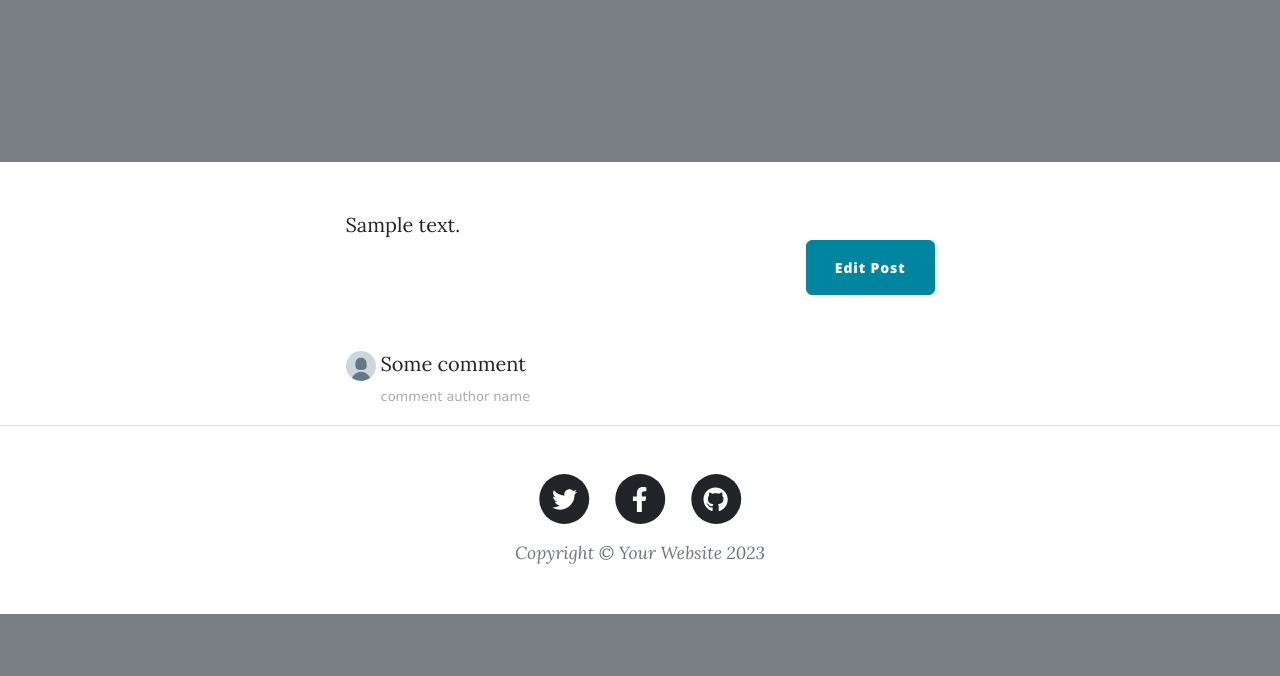
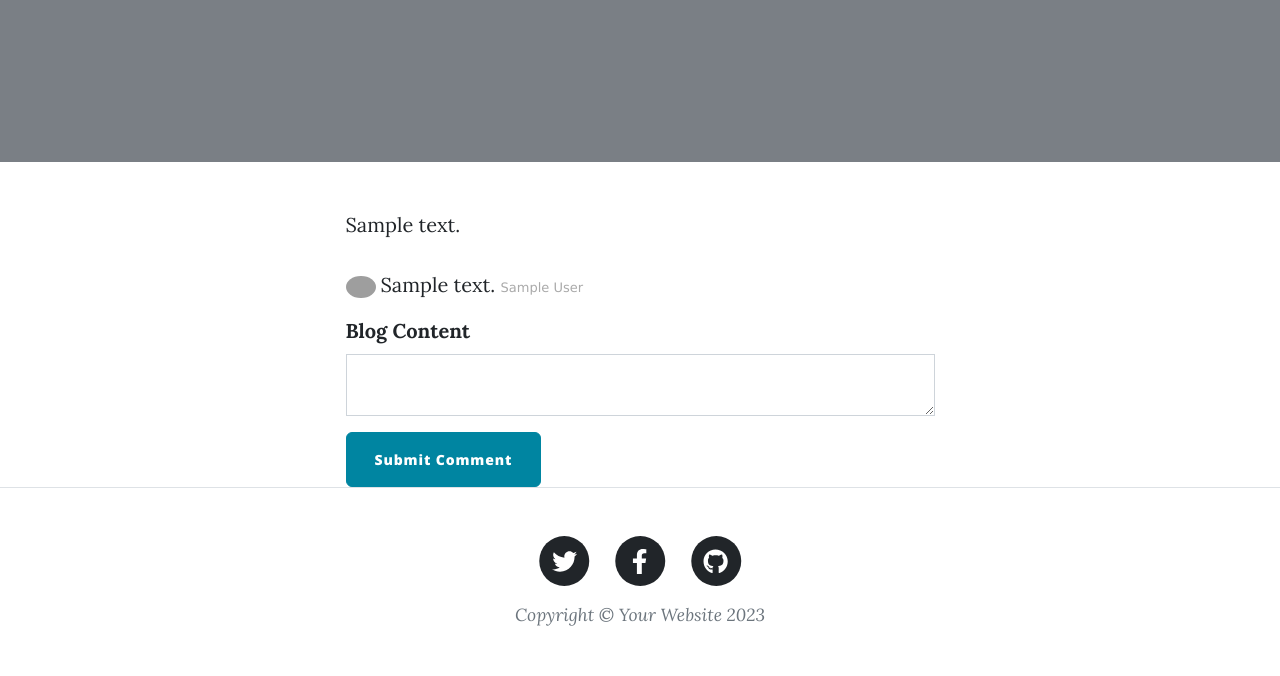
Before and after one commit to Zorya49/pythonTraining_100DaysOfCode, a Flask app: page /post/1 in a window 1280 px wide. Shown: the part 404-1080 px from the top of the page. Before the commit the page ends 1018 px from the top, so only its background shows below. Run offline with Flask 3, Linux system fonts and the light colour scheme; tables that the repository leaves empty hold one stand-in row (values such as "Sample post"); grey boxes marked "Sample" are stand-in pictures; some libraries are stand-ins or nearby versions; grey boxes are pictures that could not be loaded.

Commit message:
Adding day 69 final code.

```diff
--- a/day69-blog_capstone_p4_users/forms.py
+++ b/day69-blog_capstone_p4_users/forms.py
@@ -13,7 +13,6 @@ class CreatePostForm(FlaskForm):
     submit = SubmitField("Submit Post")
 
 
-# TODO: Create a RegisterForm to register new users
 class RegisterForm(FlaskForm):
     email = EmailField("Email", validators=[DataRequired()])
     password = PasswordField("Password", validators=[DataRequired(), Length(min=8, message='Too short')])
@@ -21,11 +20,12 @@ class RegisterForm(FlaskForm):
     submit = SubmitField("Sign me up!")
 
 
-# TODO: Create a LoginForm to login existing users
 class LoginForm(FlaskForm):
     email = EmailField("Email", validators=[DataRequired()])
     password = PasswordField("Password", validators=[DataRequired()])
     submit = SubmitField("Log me in!")
 
 
-# TODO: Create a CommentForm so users can leave comments below posts
+class CommentForm(FlaskForm):
+    text = CKEditorField("Blog Content", validators=[DataRequired()])
+    submit = SubmitField("Submit Comment")
--- a/day69-blog_capstone_p4_users/main.py
+++ b/day69-blog_capstone_p4_users/main.py
@@ -10,7 +10,7 @@ from sqlalchemy import Integer, String, Text
 from functools import wraps
 from werkzeug.security import generate_password_hash, check_password_hash
 # Import your forms from the forms.py
-from forms import CreatePostForm, RegisterForm, LoginForm
+from forms import CreatePostForm, RegisterForm, LoginForm, CommentForm
 
 
 app = Flask(__name__)
@@ -33,26 +33,48 @@ login_manager = LoginManager()
 login_manager.init_app(app)
 login_manager.login_view = 'login'
 
+gravatar = Gravatar(app,
+                    size=100,
+                    rating='g',
+                    default='retro',
+                    force_default=False,
+                    force_lower=False,
+                    use_ssl=False,
+                    base_url=None)
+
 
 # CONFIGURE TABLES
 class BlogPost(db.Model):
     __tablename__ = "blog_posts"
     id: Mapped[int] = mapped_column(Integer, primary_key=True)
+    author_id: Mapped[int] = mapped_column(Integer, db.ForeignKey('users.id'))
+    author = relationship("User", back_populates="posts")
     title: Mapped[str] = mapped_column(String(250), unique=True, nullable=False)
     subtitle: Mapped[str] = mapped_column(String(250), nullable=False)
     date: Mapped[str] = mapped_column(String(250), nullable=False)
     body: Mapped[str] = mapped_column(Text, nullable=False)
-    author: Mapped[str] = mapped_column(String(250), nullable=False)
     img_url: Mapped[str] = mapped_column(String(250), nullable=False)
+    comments = relationship("Comment", back_populates="parent_post")
 
 
-# TODO: Create a User table for all your registered users.
+class Comment(db.Model):
+    __tablename__ = "comments"
+    id: Mapped[int] = mapped_column(Integer, primary_key=True)
+    text: Mapped[str] = mapped_column(Text, nullable=False)
+    author_id: Mapped[int] = mapped_column(Integer, db.ForeignKey('users.id'))
+    comment_author = relationship("User", back_populates="comments")
+    post_id: Mapped[int] = mapped_column(Integer, db.ForeignKey('blog_posts.id'))
+    parent_post = relationship("BlogPost", back_populates="comments")
+
+
 class User(UserMixin, db.Model):
     __tablename__ = "users"
     id: Mapped[int] = mapped_column(Integer, primary_key=True)
     email: Mapped[str] = mapped_column(String(100), unique=True, nullable=False)
     password: Mapped[str] = mapped_column(String(100), nullable=False)
     name: Mapped[str] = mapped_column(String(100), nullable=False)
+    posts = relationship("BlogPost", back_populates="author")
+    comments = relationship("Comment", back_populates="comment_author")
 
     def check_password(self, password):
         return check_password_hash(self.password, password)
@@ -60,6 +82,16 @@ class User(UserMixin, db.Model):
 
 with app.app_context():
     db.create_all()
+
+
+def admin_only(f):
+    @wraps(f)
+    def decorated_function(*args, **kwargs):
+        if current_user.is_authenticated:
+            if current_user.id == 1:
+                return f(*args, **kwargs)
+        return abort(403)
+    return decorated_function
 
 
 @login_manager.user_loader
@@ -122,15 +154,29 @@ def get_all_posts():
     return render_template("index.html", all_posts=posts, logged_in=current_user.is_authenticated)
 
 
-# TODO: Allow logged-in users to comment on posts
-@app.route("/post/<int:post_id>")
+@app.route("/post/<int:post_id>", methods=["GET", "POST"])
 def show_post(post_id):
     requested_post = db.get_or_404(BlogPost, post_id)
-    return render_template("post.html", post=requested_post, logged_in=current_user.is_authenticated)
+    comment_form = CommentForm()
+    if comment_form.validate_on_submit():
+        if current_user.is_authenticated:
+            new_comment = Comment(
+                text=comment_form.text.data,
+                comment_author=current_user,
+                parent_post=requested_post
+            )
+            db.session.add(new_comment)
+            db.session.commit()
+            return redirect(url_for("show_post", post_id=post_id))
+        else:
+            flash("Please log in to comment!")
+            return redirect(url_for('login'))
+
+    return render_template("post.html", post=requested_post, form=comment_form, logged_in=current_user.is_authenticated)
 
 
-# TODO: Use a decorator so only an admin user can create a new post
 @app.route("/new-post", methods=["GET", "POST"])
+@admin_only
 def add_new_post():
     form = CreatePostForm()
     if form.validate_on_submit():
@@ -148,8 +194,8 @@ def add_new_post():
     return render_template("make-post.html", form=form)
 
 
-# TODO: Use a decorator so only an admin user can edit a post
 @app.route("/edit-post/<int:post_id>", methods=["GET", "POST"])
+@admin_only
 def edit_post(post_id):
     post = db.get_or_404(BlogPost, post_id)
     edit_form = CreatePostForm(
@@ -170,8 +216,8 @@ def edit_post(post_id):
     return render_template("make-post.html", form=edit_form, is_edit=True)
 
 
-# TODO: Use a decorator so only an admin user can delete a post
 @app.route("/delete/<int:post_id>")
+@admin_only
 def delete_post(post_id):
     post_to_delete = db.get_or_404(BlogPost, post_id)
     db.session.delete(post_to_delete)
--- a/day69-blog_capstone_p4_users/templates/post.html
+++ b/day69-blog_capstone_p4_users/templates/post.html
@@ -1,3 +1,4 @@
+{% from "bootstrap5/form.html" import render_form %} {% block content %}
 {% include "header.html" %}
 
 <!-- Page Header-->
@@ -10,7 +11,7 @@
           <h2 class="subheading">{{ post.subtitle }}</h2>
           <span class="meta"
             >Posted by
-            <a href="#">{{ post.author }}</a>
+            <a href="#">{{ post.author.name }}</a>
             on {{ post.date }}
           </span>
         </div>
@@ -25,7 +26,7 @@
     <div class="row gx-4 gx-lg-5 justify-content-center">
       <div class="col-md-10 col-lg-8 col-xl-7">
         {{ post.body|safe }}
-        <!--TODO: Only show Edit Post button if user id is 1 (admin user) -->
+        {% if current_user.id == 1 %}
         <div class="d-flex justify-content-end mb-4">
           <a
             class="btn btn-primary float-right"
@@ -33,26 +34,30 @@
             >Edit Post</a
           >
         </div>
+        {% endif %}
+        <!-- Comments Area -->
 
-        <!-- Comments Area -->
-        <!-- TODO: Add a CKEditor for commenting below -->
         <div class="comment">
-          <!-- TODO: Show all the comments on a post -->
+
           <ul class="commentList">
+            {% for comment in post.comments: %}
             <li>
               <div class="commenterImage">
-                <img src="../static/assets/img/default-profile.jpg" />
+                <img src="{{ comment.comment_author.email | gravatar }}" />
               </div>
               <div class="commentText">
-                <p>Some comment</p>
-                <span class="date sub-text">comment author name</span>
+                {{ comment.text|safe }}
+                <span class="date sub-text">{{ comment.comment_author.name }}</span>
               </div>
             </li>
+            {% endfor %}
           </ul>
+          {{ ckeditor.load() }} {{ ckeditor.config(name='text') }} {{
+          render_form(form, novalidate=True, button_map={"submit": "primary"}) }}
         </div>
       </div>
     </div>
   </div>
 </article>
 
-{% include "footer.html" %}
+{% include "footer.html" %} {% endblock %}
```
Also changed, not shown: day69-blog_capstone_p4_users/templates/index.html (+5 -4 lines).
